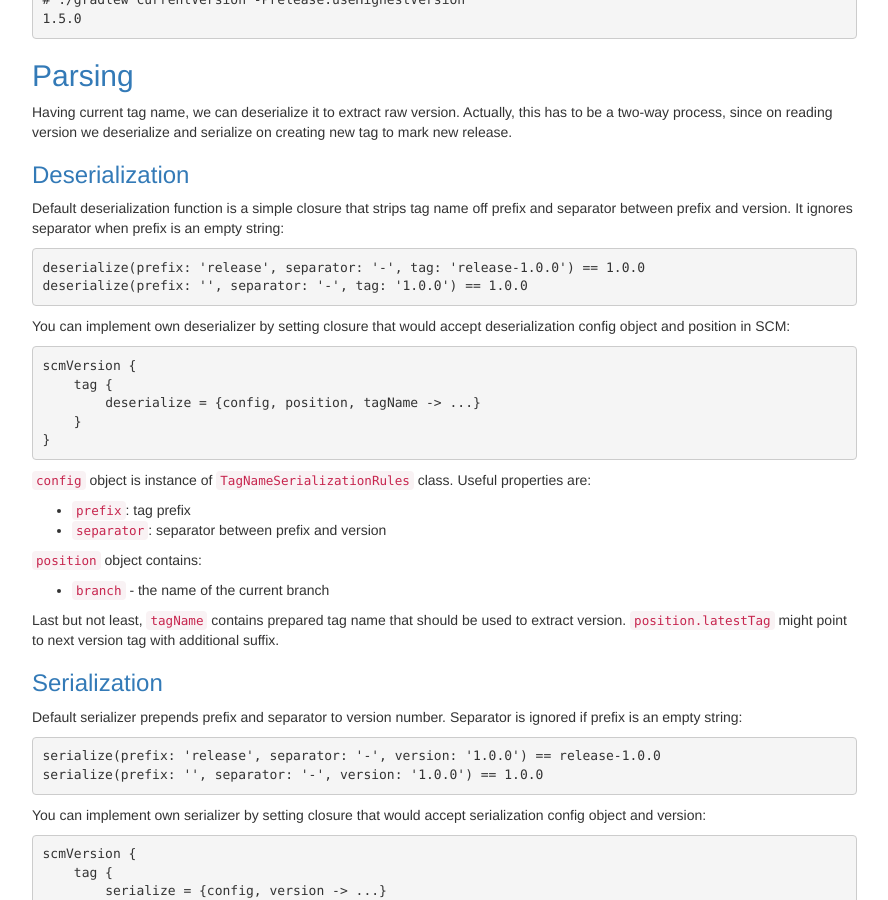
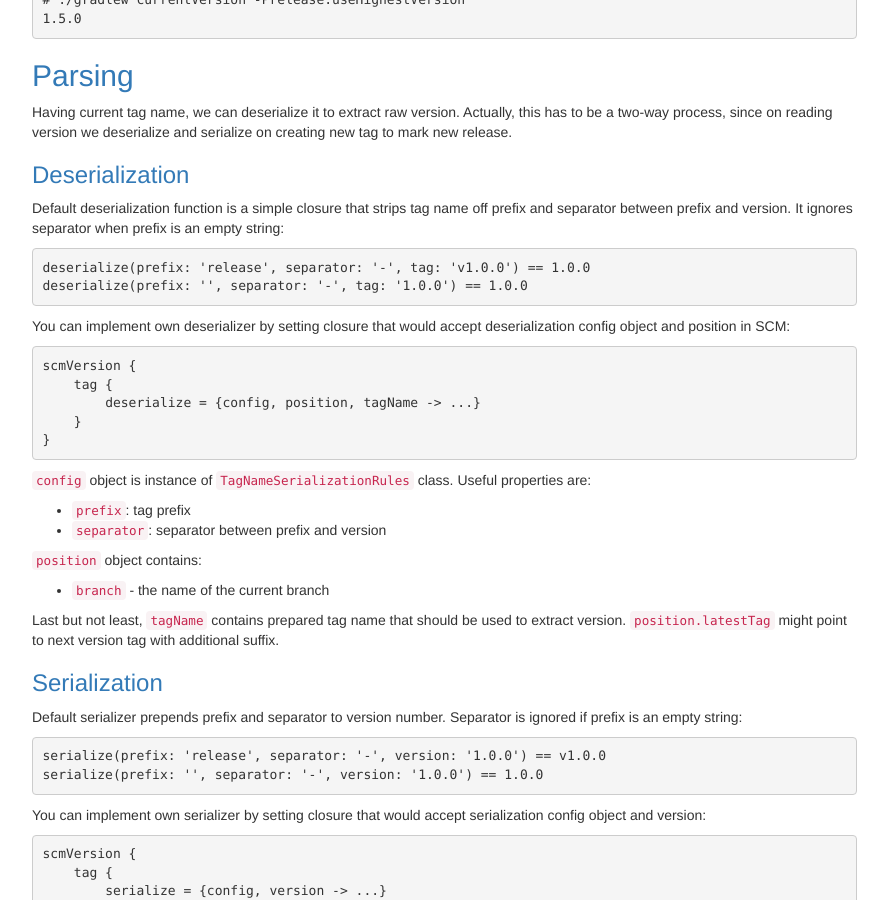
Before and after one commit to allegro/axion-release-plugin, an MkDocs documentation site: the page built from docs/configuration/version.md, in a window 1280 px wide and 900 px high, scrolled down 1880 px. Shown: the whole window, without its empty margins (338-1226 px from the left). Built offline with MkDocs 1.6.1, drawn with Linux system fonts in a browser that asks for light colours; old or Windows-style settings are respelled for this version of MkDocs; some of the changed text lies outside the part shown.

Commit message:
set default prefix to v instead of release-
Background:

There are two defacto-standards for tagging versions, vX.Y.Z and X.Y.Z.

Problem:

Anedoctal real life experience from many projects is that they often use the default
tagging prefix-configuration (currently release-)

What does this patch do?:

This patch would change the default release-X.Y.Z tagging to vX.Y.Z.
No logic changes, it is basically a renaming patch.

This would just be a more "defacto-standard" default prefix-configuration.

Note:

SemVer-specification does not specify prefixes but gives an example,
, https://semver.org/#is-v123-a-semantic-version

Signed-off-by: Josef Andersson <josef.andersson@svt.se>

```diff
--- a/docs/configuration/version.md
+++ b/docs/configuration/version.md
@@ -19,7 +19,7 @@
 Version is kept in repository in form of a tag:
 
     # git tag
-    release-1.0.0 release-1.0.1 release-1.1.0
+    v1.0.0 v1.0.1 v1.1.0
 
 Only tags which match the predefined prefix are taken into account when
 calculating current version. Prefix can be set using
@@ -123,7 +123,7 @@
 name off prefix and separator between prefix and version. It ignores
 separator when prefix is an empty string:
 
-    deserialize(prefix: 'release', separator: '-', tag: 'release-1.0.0') == 1.0.0
+    deserialize(prefix: 'release', separator: '-', tag: 'v1.0.0') == 1.0.0
     deserialize(prefix: '', separator: '-', tag: '1.0.0') == 1.0.0
 
 You can implement own deserializer by setting closure that would accept
@@ -154,7 +154,7 @@
 Default serializer prepends prefix and separator to version number.
 Separator is ignored if prefix is an empty string:
 
-    serialize(prefix: 'release', separator: '-', version: '1.0.0') == release-1.0.0
+    serialize(prefix: 'release', separator: '-', version: '1.0.0') == v1.0.0
     serialize(prefix: '', separator: '-', version: '1.0.0') == 1.0.0
 
 You can implement own serializer by setting closure that would accept
```
Also changed, not shown: docs/configuration/dry_run.md (+2 -2 lines), docs/configuration/next_version.md (+2 -2 lines), 16 other files.
